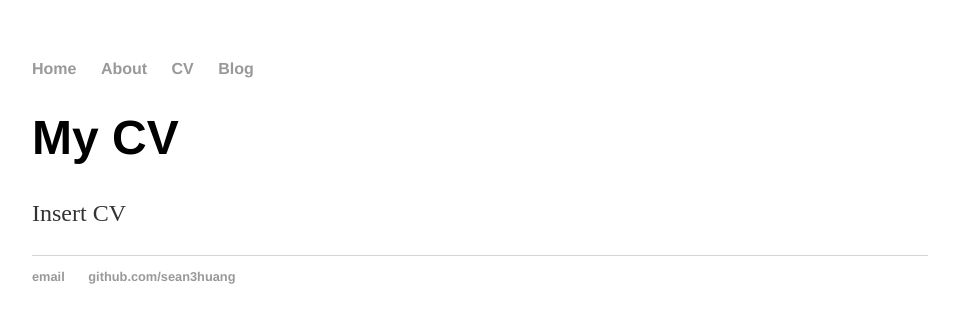
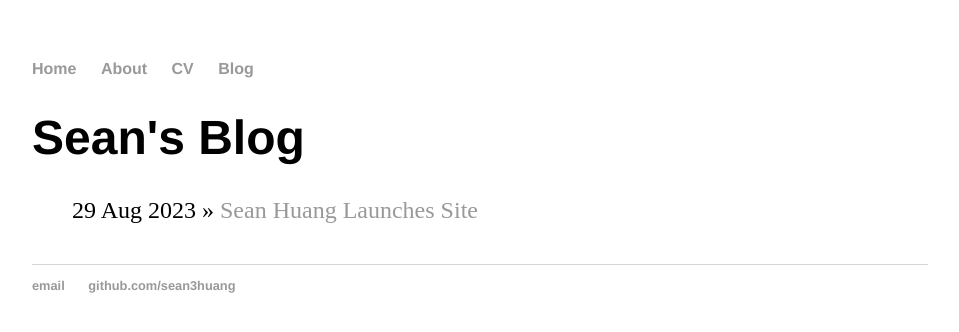
Before and after one commit to sean3huang/sean3huang.github.io, a Jekyll site: the page built from cv/index.html, in a window 1280 px wide. Shown: the top 332 px of the page, without its empty margins (160-1119 px from the left). Built offline with Jekyll 4.4.1, drawn with Linux system fonts in a browser that asks for light colours.

Commit message:
Update index.html

```diff
--- a/cv/index.html
+++ b/cv/index.html
@@ -1,8 +1,11 @@
 ---
 layout: default
-title: Sheng (Sean) Huang
+title: Sean's Blog
 ---
-<div class="blurb">
-	<h1>My CV</h1>
-	<p>Insert CV</a></p>
-</div><!-- /.blurb -->
+	<h1>{{ page.title }}</h1>
+	<ul class="posts">
+
+	  {% for post in site.posts %}
+	    <li><span>{{ post.date | date_to_string }}</span> » <a href="{{ post.url }}" title="{{ post.title }}">{{ post.title }}</a></li>
+	  {% endfor %}
+	</ul>
```
